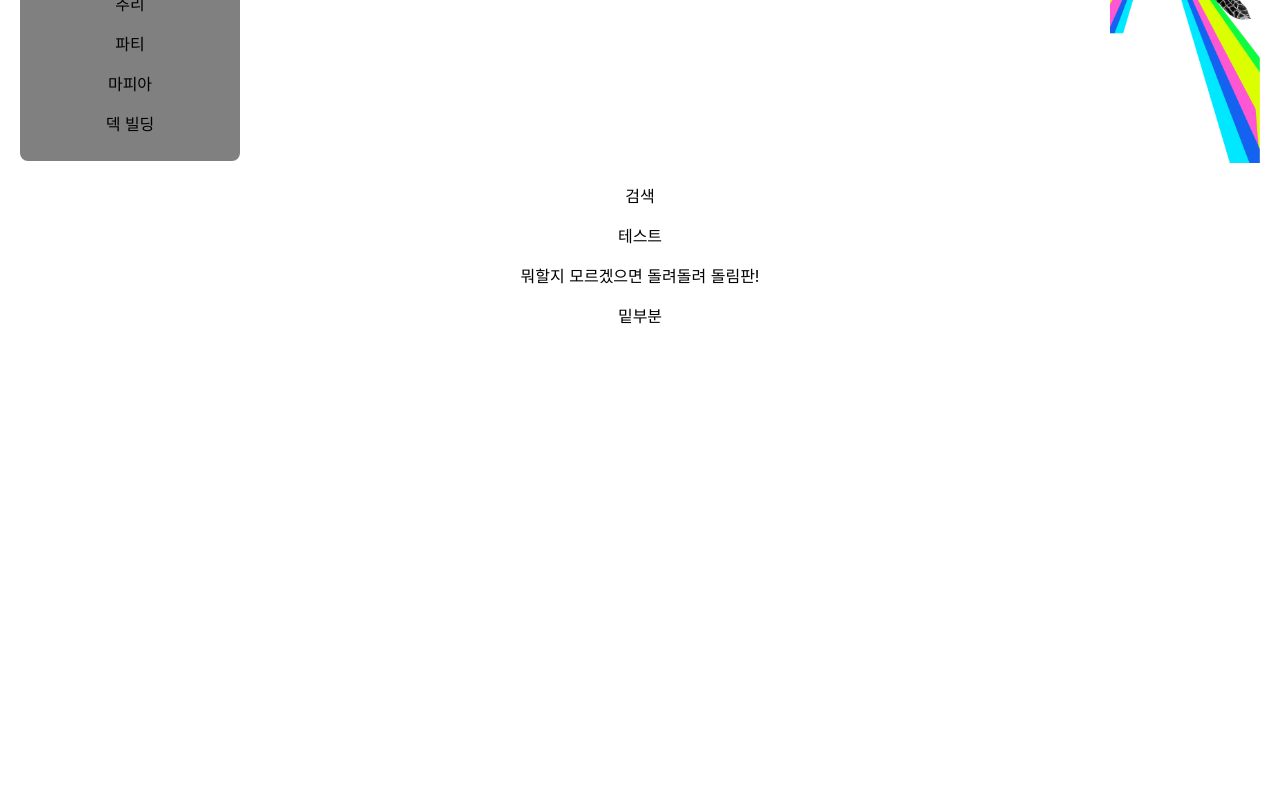
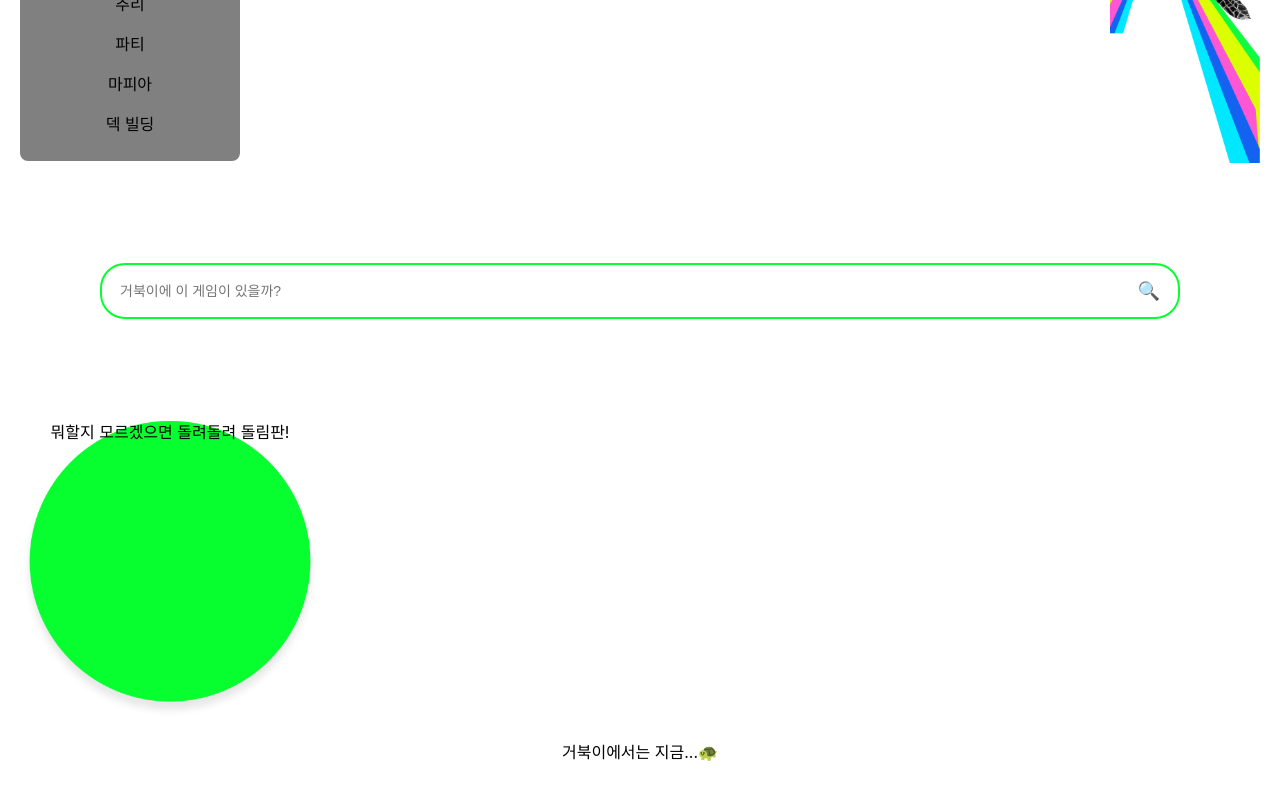
Before and after one commit to ddah0329/Tutle-BoardGameCafe, a React (Create React App) app: page / in a window 1280 px wide. Shown: the part 674-1474 px from the top of the page. Built offline with nearby package versions, Linux system fonts and the light colour scheme.

Commit message:
feat(돌림판, 검색창)

```diff
--- a/package.json
+++ b/package.json
@@ -6,8 +6,10 @@
     "@testing-library/jest-dom": "^5.17.0",
     "@testing-library/react": "^13.4.0",
     "@testing-library/user-event": "^13.5.0",
+    "@types/react-responsive": "^8.0.8",
     "react": "^18.2.0",
     "react-dom": "^18.2.0",
+    "react-responsive": "^9.0.2",
     "react-scripts": "5.0.1",
     "web-vitals": "^2.1.4"
   },
--- a/src/App.css
+++ b/src/App.css
@@ -27,30 +27,88 @@ header {
   /*margin-top: -50px;*/
 }
 
+/*------mid-part-----------------*/
 .how-many-are-you {
   display: flex;
   align-items: center;
   justify-content: space-between;
-  margin: 20px; /* 적절한 여백 설정 */
+  margin: 20px;
 }
 
 .what-do-you-like {
   display: flex;
   align-items: center;
   justify-content: space-between;
-  margin: 20px; /* 적절한 여백 설정 */
+  margin: 20px;
 }
 
 .left-image {
   width: 150px;
 }
 
-.mid-wheel-box {
-  background-color: grey; /* 적절한 배경색 설정 */
-  padding: 10px; /* 안쪽 여백 설정 */
-  border-radius: 8px; /* 둥근 테두리 설정 */
+.mid-slide-box {
+  background-color: grey;
+  padding: 10px;
+  border-radius: 8px;
   width: 200px; /* 박스의 너비에 맞게 조절 */
 }
+
+/* mid-part: 검색어 창 */
+.search-games {
+  border: 2px solid #07FF2F;
+  border-radius: 25px;
+  padding: 10px;
+  margin: 100px;
+  display: flex;
+  align-items: center;
+}
+
+.search-input {
+  flex: 1; /* 남은 공간을 모두 차지하도록 설정 */
+  border: none; /* 테두리 없애기 */
+  padding: 8px; /* 안쪽 여백 설정 */
+  border-radius: 8px; /* 모서리 둥글게 설정 */
+  outline: none; /* 포커스 시 테두리 제거 */
+  font-size: 14px; /* 폰트 크기 설정 */
+  color: #555; /* 글자색 설정 */
+}
+
+.search-icon {
+  font-size: 18px; /* 아이콘 크기 설정 */
+  color: #07FF2F; /* 아이콘 색상 설정 */
+  margin-right: 8px; /* 아이콘과 입력창 사이의 간격 설정 */
+}
+
+/*mid-part : 돌림판*/
+.dol-lim-pan {
+  position: relative;
+  margin: 20px;
+  width: 300px;
+  height: 300px;
+  background-image: url('./Images/circle.png'); /* circle.png 경로에 맞게 수정 */
+  background-size: cover;
+}
+
+
+/*.dol-lim-pan::before {*/
+/*  content: "";*/
+
+/*  position: absolute;*/
+
+/*  top: 50%;*/
+/*  left: 50%;*/
+/*  transform: translate(-50%, -50%);*/
+/*  border-radius: 50%;*/
+/*}*/
+
+/*.dol-lim-pan p {*/
+/*  position: absolute;*/
+/*  top: 50%;*/
+/*  left: 50%;*/
+/*  transform: translate(-50%, -50%) rotate(45deg); !* 45도 각도로 회전 *!*/
+/*  color: black; !* 텍스트 색상 설정 *!*/
+/*  font-size: 16px; !* 적절한 폰트 크기 설정 *!*/
+/*}*/
 
 /*
 
--- a/src/App.js
+++ b/src/App.js
@@ -87,7 +87,7 @@ function App() {
                      <img src={aPlaceForTurtle} alt="Turtles Place" className="left-image"/>
 
                     {/* 오른쪽 텍스트 박스 */}
-                    <div className="mid-wheel-box">
+                    <div className="mid-slide-box">
                         <p>혹시 몇 명이서 왔어?</p>
                         <div>
                             <p>1명</p>
@@ -100,7 +100,7 @@ function App() {
 
         {/*---어떤거 좋아해? (장르)--------------------*/}
                 <div className="what-do-you-like">
-                    <div className="mid-wheel-box">
+                    <div className="mid-slide-box">
                         <p>혹시 어떤거 좋아해?</p>
                         <div>
                             <p>추리</p>
@@ -112,21 +112,30 @@ function App() {
                     <img src={turtleBeam} alt="Turtles Beam" className="left-image"/>
                 </div>
 
-                {/*---검색---------------------------------*/}
+        {/*---검색---------------------------------*/}
                 <div className="search-games">
-                    <p>검색</p>
-                    <p>테스트</p>
+                    <input
+                        type="text"
+                        placeholder="거북이에 이 게임이 있을까?"
+                        className="search-input"
+                    />
+                    <span className="search-icon">&#128269;</span>
                 </div>
 
-        {/*---돌림판---------------------------------*/}
+                {/*---돌림판---------------------------------*/}
                 <div className="dol-lim-pan">
                     <p> 뭐할지 모르겠으면 돌려돌려 돌림판!</p>
                 </div>
+
             </div>
 
-{/*---하단------------------------------------------*/}
+            {/*---하단------------------------------------------*/}
             <div className="bottom-part">
-                <p>밑부분</p>
+                <p>거북이에서는 지금...🐢</p>
+                <div className="bottom-three-cards">
+
+                </div>
+
             </div>
         </div>
     );
```
Also changed, not shown: src/Images/circle.png (added), 1 other file (tests, documents, lock files or other folders).
